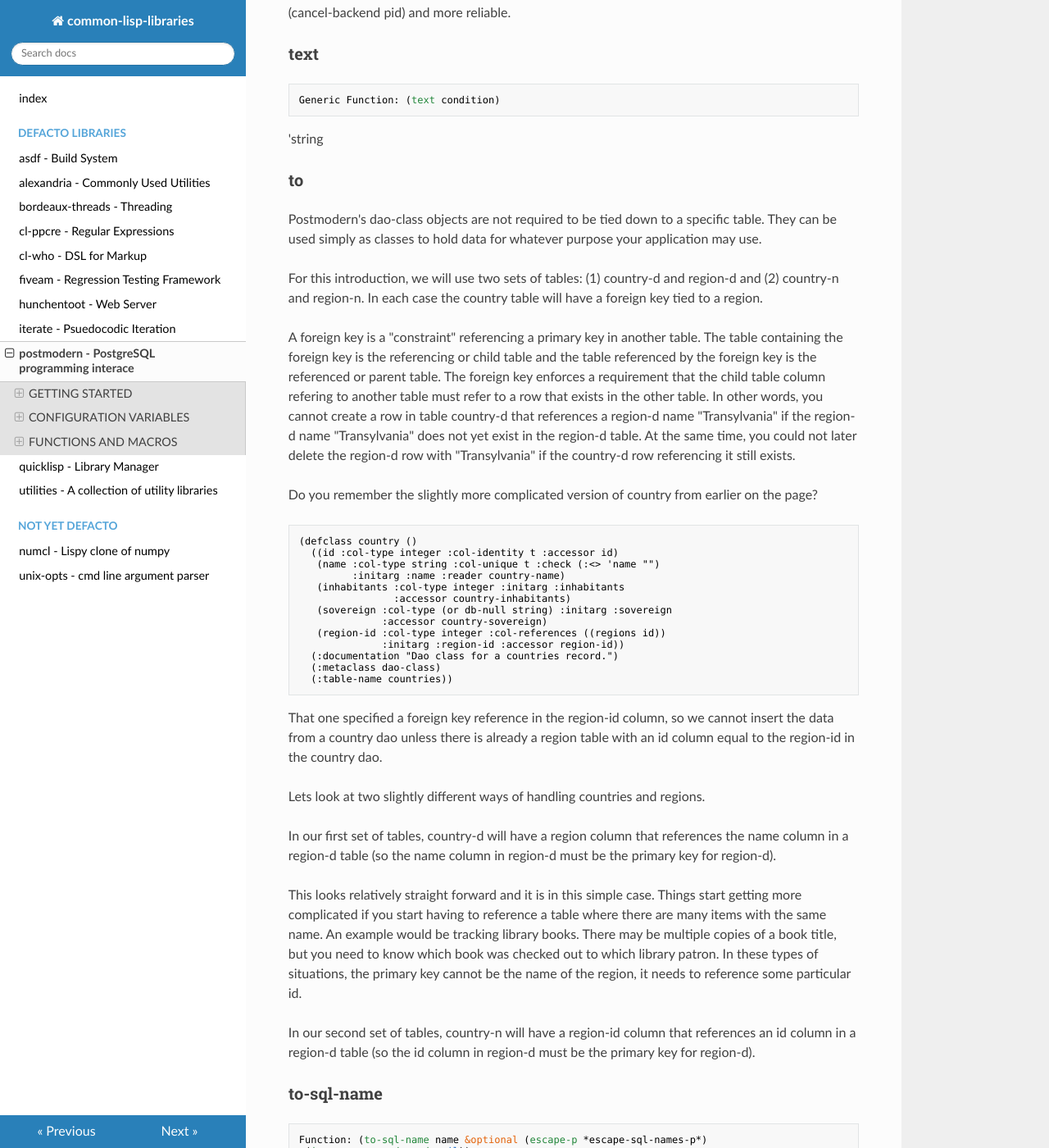
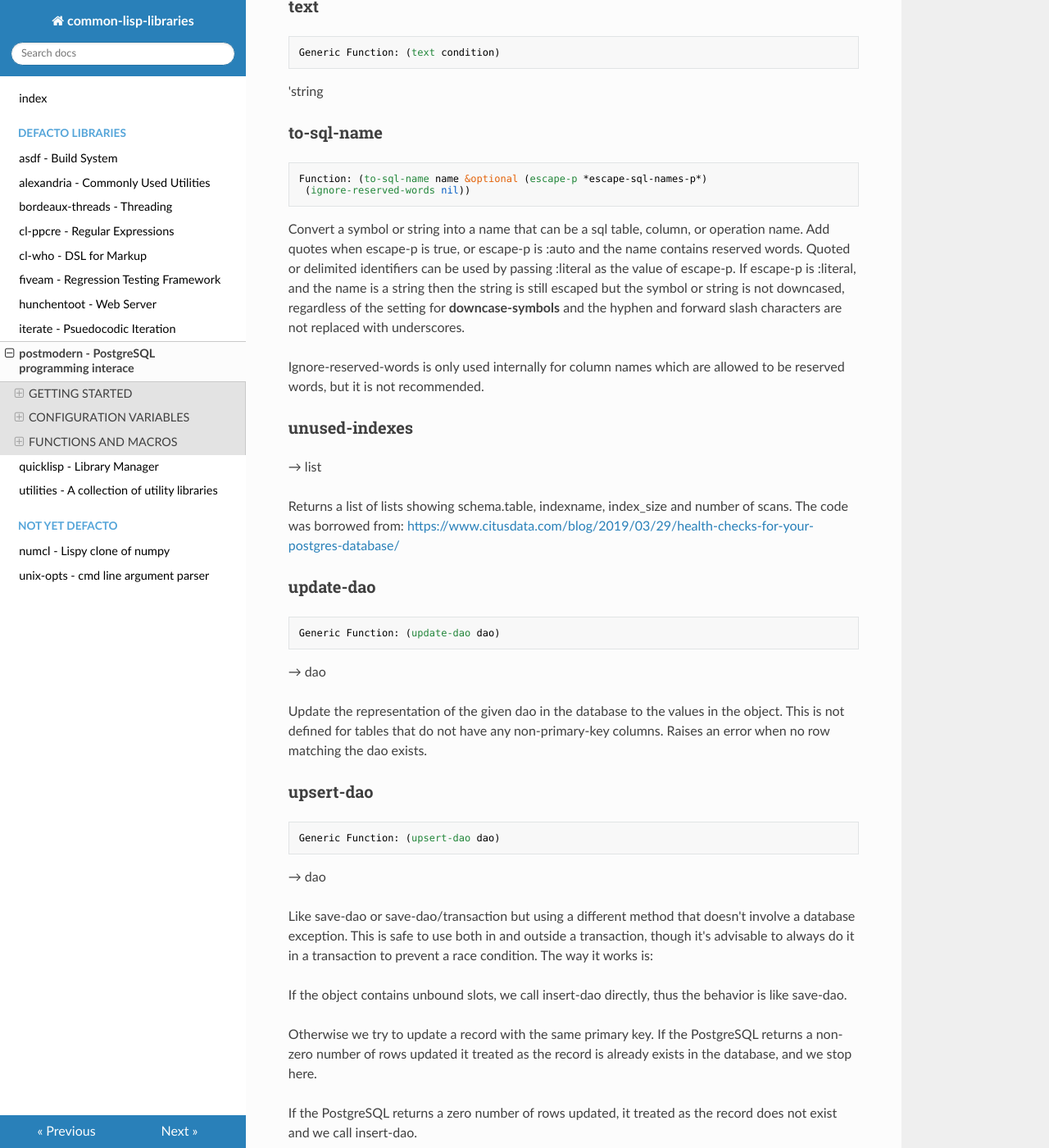
Before and after one commit to cl-library-docs/common-lisp-libraries, an MkDocs documentation site: the page built from docs/postmodern.md, in a window 1280 px wide and 1400 px high, scrolled down 58863 px. Shown: the whole window at 82% size. Built offline with MkDocs 1.6.1, drawn with Linux system fonts in a browser that asks for light colours; nearby versions of some CDN libraries; some of the changed text lies outside the part shown.

Commit message:
postmodern: re-table-ify "query" doc; remove "to" doc

````diff
--- a/docs/postmodern.md
+++ b/docs/postmodern.md
@@ -1393,6 +1393,7 @@
 (cl-postgres:get-postgresql-version).
 
 ### db-null
+
 Type for representing NULL values. Use like (or integer db-null) for
 declaring a type to be an integer that may be null." '(eql :null)
 
@@ -2571,6 +2572,7 @@
 are returned instead. Any of the following formats can be used, with the
 default being :rows:
 
+```
   --------------------- ----------------------------------------------------------------------------------------------------------------------------------------------------------
   :none                 Ignore the result values.
   :lists, :rows         Return a list of lists, each list containing the values for a row.
@@ -2588,6 +2590,7 @@
   (:dao type)           Return a list of DAOs of the given type. The names of the fields returned by the query must match slots in the DAO class the same way as with query-dao.
   (:dao type :single)   Return a single DAO of the given type.
   --------------------- ----------------------------------------------------------------------------------------------------------------------------------------------------------
+```
 
 Some Examples:
 
@@ -3077,69 +3080,6 @@
 ```
 
 'string
-
-### to
-Postmodern's dao-class objects are not required to be tied down to a
-specific table. They can be used simply as classes to hold data for
-whatever purpose your application may use.
-
-For this introduction, we will use two sets of tables: (1) country-d and
-region-d and (2) country-n and region-n. In each case the country table
-will have a foreign key tied to a region.
-
-A foreign key is a "constraint" referencing a primary key in another
-table. The table containing the foreign key is the referencing or child
-table and the table referenced by the foreign key is the referenced or
-parent table. The foreign key enforces a requirement that the child
-table column refering to another table must refer to a row that exists
-in the other table. In other words, you cannot create a row in table
-country-d that references a region-d name "Transylvania" if the region-d
-name "Transylvania" does not yet exist in the region-d table. At the
-same time, you could not later delete the region-d row with
-"Transylvania" if the country-d row referencing it still exists.
-
-Do you remember the slightly more complicated version of country from
-earlier on the page?
-
-``` {.commonlisp}
-(defclass country ()
-  ((id :col-type integer :col-identity t :accessor id)
-   (name :col-type string :col-unique t :check (:<> 'name "")
-         :initarg :name :reader country-name)
-   (inhabitants :col-type integer :initarg :inhabitants
-                :accessor country-inhabitants)
-   (sovereign :col-type (or db-null string) :initarg :sovereign
-              :accessor country-sovereign)
-   (region-id :col-type integer :col-references ((regions id))
-              :initarg :region-id :accessor region-id))
-  (:documentation "Dao class for a countries record.")
-  (:metaclass dao-class)
-  (:table-name countries))
-```
-
-That one specified a foreign key reference in the region-id column, so
-we cannot insert the data from a country dao unless there is already a
-region table with an id column equal to the region-id in the country
-dao.
-
-Lets look at two slightly different ways of handling countries and
-regions.
-
-In our first set of tables, country-d will have a region column that
-references the name column in a region-d table (so the name column in
-region-d must be the primary key for region-d).
-
-This looks relatively straight forward and it is in this simple case.
-Things start getting more complicated if you start having to reference a
-table where there are many items with the same name. An example would be
-tracking library books. There may be multiple copies of a book title,
-but you need to know which book was checked out to which library patron.
-In these types of situations, the primary key cannot be the name of the
-region, it needs to reference some particular id.
-
-In our second set of tables, country-n will have a region-id column that
-references an id column in a region-d table (so the id column in
-region-d must be the primary key for region-d).
 
 ### to-sql-name
 
@@ -3348,11 +3288,16 @@
 calling with drop-after set to 't the schema is removed after the
 execution of the body form.
 
-example : (with-schema (:schema-name :strict nil :drop-after nil
-:if-not-exist :error) (foo 1) (foo 2))
-
-example : (with-schema ('uniq :if-not-exist :create) ;; changing the
-search path (schema-exists-p 'uniq))
+example :
+
+```lisp
+(with-schema (:schema-name :strict nil :drop-after nil :if-not-exist :error) (foo 1) (foo 2))
+```
+
+example :
+```lisp
+(with-schema ('uniq :if-not-exist :create) ;; changing the search path (schema-exists-p 'uniq))
+```
 
 ### with-transaction
 
````
